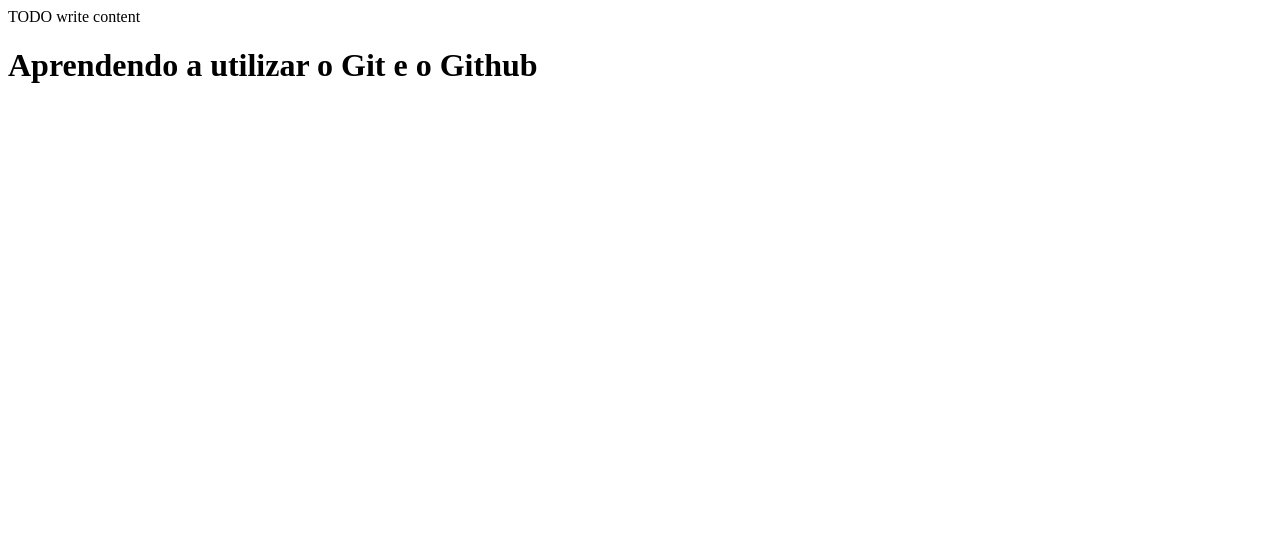
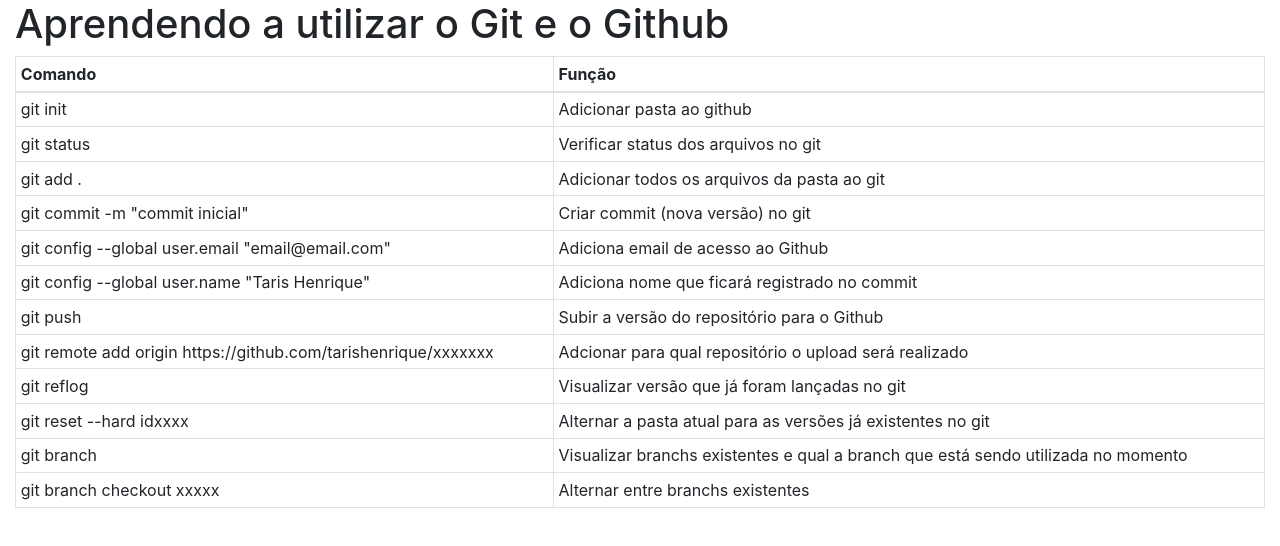
Before and after one commit to tarishenrique/cursogit1, a website: page public_html/index.html in a window 1280 px wide. Drawn offline with nearby package versions, Linux system fonts and the light colour scheme.

Commit message:
Adicionado comantos essenciais do git

```diff
--- a/public_html/index.html
+++ b/public_html/index.html
@@ -8,10 +8,78 @@
         <title>Curso Git - Taris Henrique</title>
         <meta charset="UTF-8">
         <meta name="viewport" content="width=device-width, initial-scale=1.0">
+
+        <link rel="stylesheet" href="https://cdn.jsdelivr.net/npm/bootstrap@4.6.1/dist/css/bootstrap.min.css">
+        <script src="https://cdn.jsdelivr.net/npm/jquery@3.6.0/dist/jquery.slim.min.js"></script>
+        <script src="https://cdn.jsdelivr.net/npm/popper.js@1.16.1/dist/umd/popper.min.js"></script>
+        <script src="https://cdn.jsdelivr.net/npm/bootstrap@4.6.1/dist/js/bootstrap.bundle.min.js"></script>
+
     </head>
     <body>
-        <div>TODO write content
+        <div class="container-fluid">
             <h1> Aprendendo a utilizar o Git e o Github </h1>
+
+            <table class="table table-bordered table-sm">
+                <thead>
+                  <tr>
+                    <th>Comando</th>
+                    <th>Função</th>
+                  </tr>
+                </thead>
+                <tbody>
+                  <tr>
+                    <td>git init</td>
+                    <td>Adicionar pasta ao github</td>
+                  </tr>
+                  <tr>
+                    <td>git status</td>
+                    <td>Verificar status dos arquivos no git</td>
+                  </tr>
+                  <tr>
+                    <td>git add .</td>
+                    <td>Adicionar todos os arquivos da pasta ao git</td>
+                  </tr>
+                    <tr>
+                    <td>git commit -m "commit inicial"
+</td>
+                    <td>Criar commit (nova versão) no git</td>
+                  </tr>
+                    <tr>
+                    <td>git config --global user.email "email@email.com"
+</td>
+                    <td>Adiciona email de acesso ao Github</td>
+                  </tr>
+                    <tr>
+                    <td>git config --global user.name "Taris Henrique"</td>
+                    <td>Adiciona nome que ficará registrado no commit</td>
+                  </tr>
+                    <tr>
+                    <td>git push</td>
+                    <td>Subir a versão do repositório para o Github</td>
+                  </tr>
+                    <tr>
+                    <td>git remote add origin https://github.com/tarishenrique/xxxxxxx</td>
+                    <td>Adcionar para qual repositório o upload será realizado</td>
+                  </tr>
+                    <tr>
+                    <td>git reflog</td>
+                    <td>Visualizar versão que já foram lançadas no git</td>
+                  </tr>
+                    <tr>
+                    <td>git reset --hard idxxxx</td>
+                    <td>Alternar a pasta atual para as versões já existentes no git</td>
+                  </tr>
+                    <tr>
+                    <td>git branch</td>
+                    <td>Visualizar branchs existentes e qual a branch que está sendo utilizada no momento</td>
+                  </tr>
+                    <tr>
+                    <td>git branch checkout xxxxx</td>
+                    <td>Alternar entre branchs existentes</td>
+                  </tr>
+
+                </tbody>
+              </table>
 
         </div>
     </body>
```
